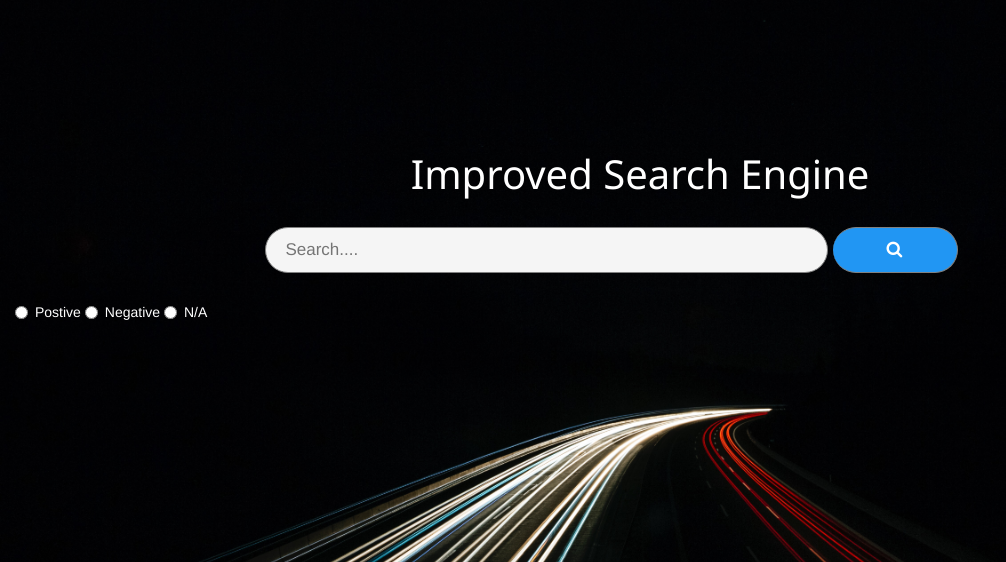
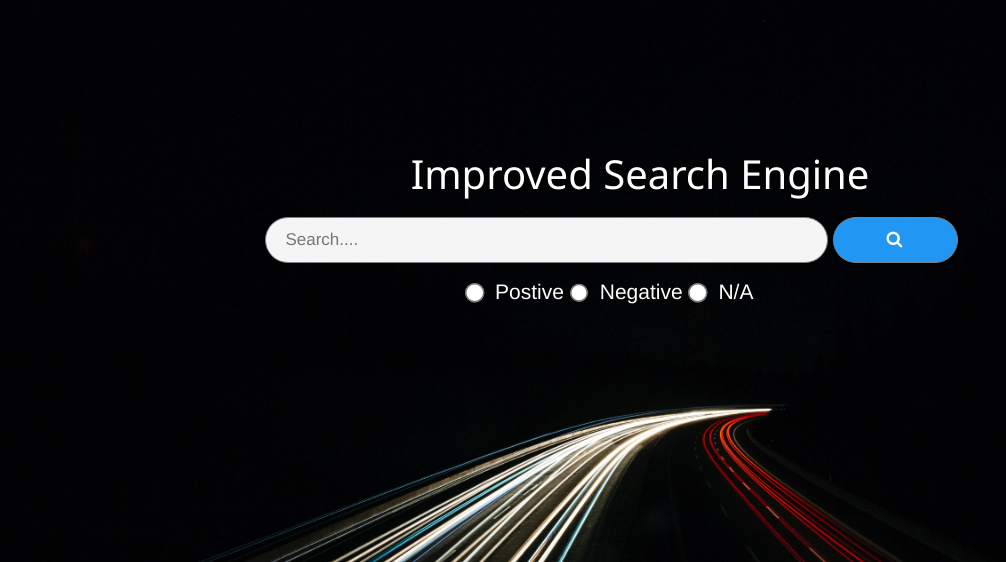
Before and after one commit to Tanu-N-Prabhu/Improved-Search-Engine-Based-on-Sentimental-Analysis, a Django app: page /search_engine_app/ in a window 1280 px wide. Shown: the part 52-614 px from the top of the page, without its empty margins (0-1006 px from the left). Run offline with Django 3.2, Linux system fonts and the light colour scheme; some libraries are stand-ins or nearby versions.

Commit message:
Update main.css
Update the style for the radio button

```diff
--- a/static/css/main.css
+++ b/static/css/main.css
@@ -18,10 +18,8 @@ form.example input[type=text] {
   float: left;
   width: 45%;
   margin-left: 20%;
-  margin-top: 15px;
+  margin-top: 5px;
   background: whitesmoke;
-
-
 
 }
 form.example button {
@@ -36,7 +34,7 @@ form.example button {
   border-left: none;
   cursor: pointer;
   margin-left: 5px;
-  margin-top: 15px;
+  margin-top: 5px;
 
 
 }
@@ -53,18 +51,20 @@ form.example::after {
 
 }
 
-form.radio {
-  margin-top: 20px;
-  margin-left: 650px;
+p.radio {
+  margin-top: -10px;
+  margin-left: 300px;
   color: white;
-  -ms-transform: scale(1.5); /* IE 9 */
-  -webkit-transform: scale(1.5); /* Chrome, Safari, Opera */
-  transform: scale(1.5);
+  zoom:150%;
+
+
 }
+
 
 p{
   color: white;
 }
+
 
 body {
 
```
